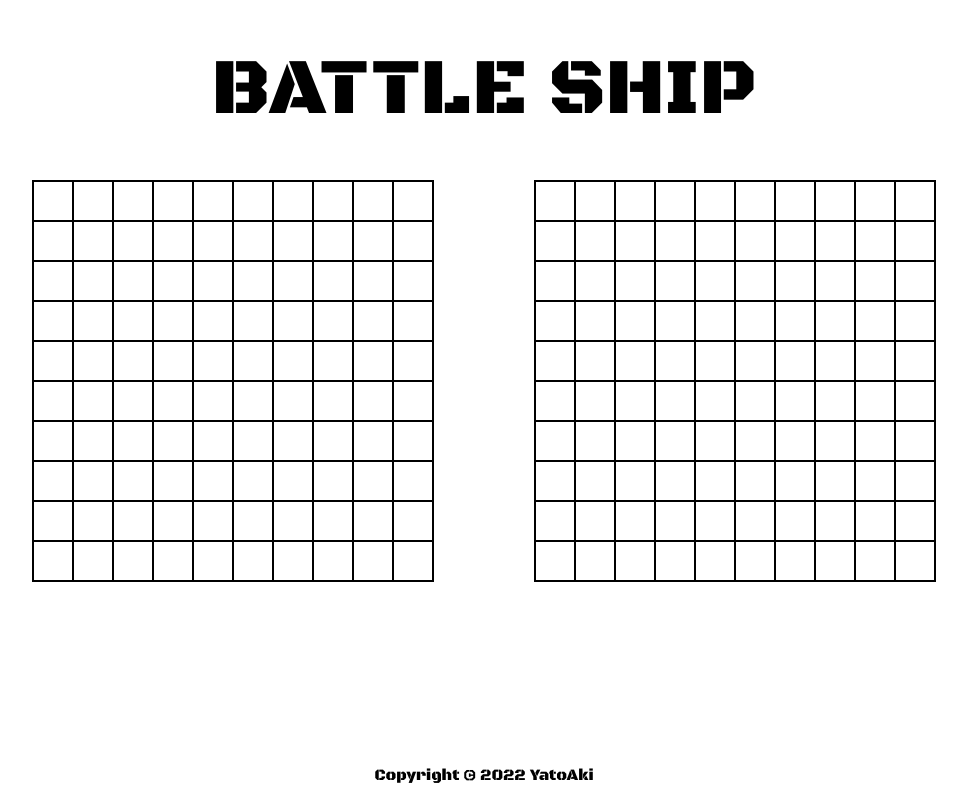
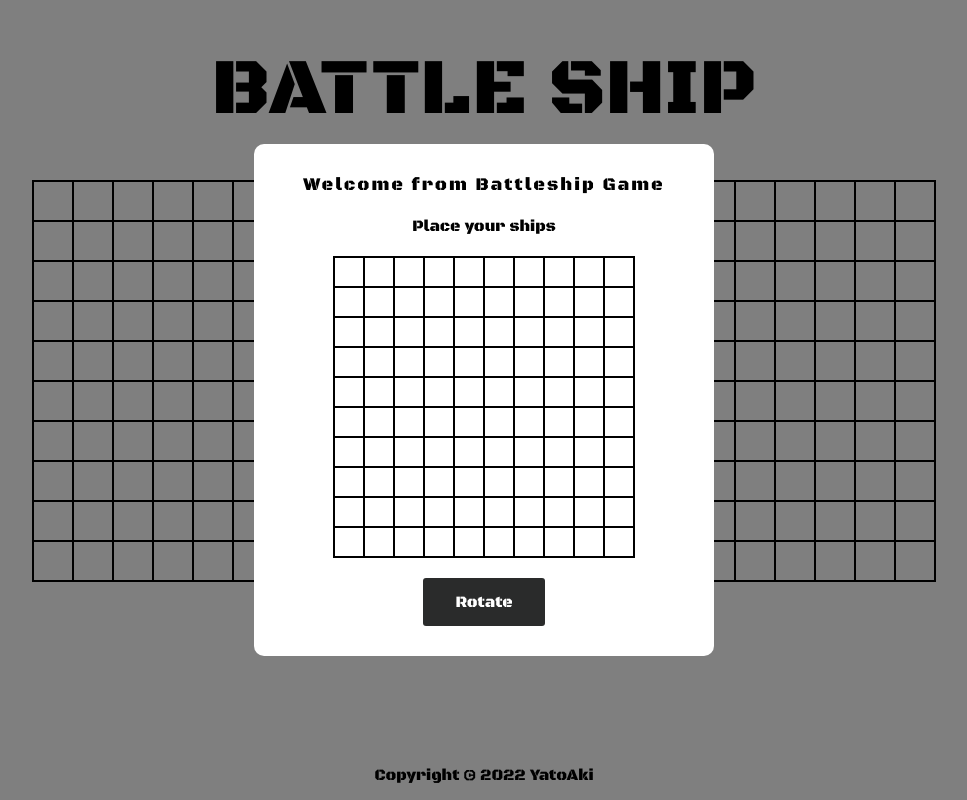
Before and after one commit to YatootaY/Battle-Ship-Game, a website built with webpack: page dist/index.html in a window 1280 px wide. Shown: the whole page, without its empty margins (156-1123 px from the left). Built offline with Linux system fonts and the light colour scheme.

Commit message:
Added input overlay

```diff
--- a/src/styles/style.css
+++ b/src/styles/style.css
@@ -4,10 +4,11 @@
   --ship-color: #34a3c2;
   --bad-color: #e62c63;
   --good-color: #63c291;
+  --gray: #2a2b2b;
 }
 
 
-html, body{
+html, body,p,h3{
   margin: 0;
   padding: 0;
 }
@@ -60,3 +61,78 @@ a{
   text-decoration: none;
   color: inherit;
 }
+
+/* OVERLAY */
+.overlay {
+  position: fixed;
+  top: 0;
+  left: 0;
+  display: block;
+  width: 100%;
+  height: 100%;
+  background-color: rgba(0, 0, 0, 0.5);
+}
+
+.overlay.active {
+  display: block;
+}
+
+#input-ship{
+  display: flex;
+  flex-direction: column;
+  gap:20px;
+  align-items: center;
+  position: fixed;
+  z-index: 1;
+  top: 50%;
+  left: 50%;
+  width: 400px;
+  padding: 30px;
+  border-radius: 10px;
+  background-color: white;
+  transform: translate(-50%, -50%) scale(1);
+  transition: 0.2s ease-in-out;
+}
+
+#input-ship.active{
+  transform: translate(-50%, -50%) scale(1);
+}
+
+#input-ship h3{
+  letter-spacing: 2px;
+  font-weight: normal;
+  font-size: 18px;
+
+}
+
+#input-grid{
+  display: grid;
+  border: 1px solid black;
+  grid-template-columns: repeat(10,1fr);
+  grid-template-rows: repeat(10,1fr);
+  width: 300px;
+  height: 300px;
+}
+
+#rotate{
+  display: inline-block;
+  border: none;
+  padding: 1rem 2rem;
+  margin: 0;
+  text-decoration: none;
+  background: var(--gray);
+  color: #ffffff;
+  font-family: inherit;
+  font-size: 1rem;
+  line-height: 1;
+  cursor: pointer;
+  text-align: center;
+  border-radius: 3px;
+  transition: transform 80ms ease-in-out;
+  -webkit-appearance: none;
+  -moz-appearance: none;
+}
+
+#rotate:hover{
+  transform: scale(1.05);
+}
```
Also changed, not shown: dist/bundle.js, dist/index.html.
